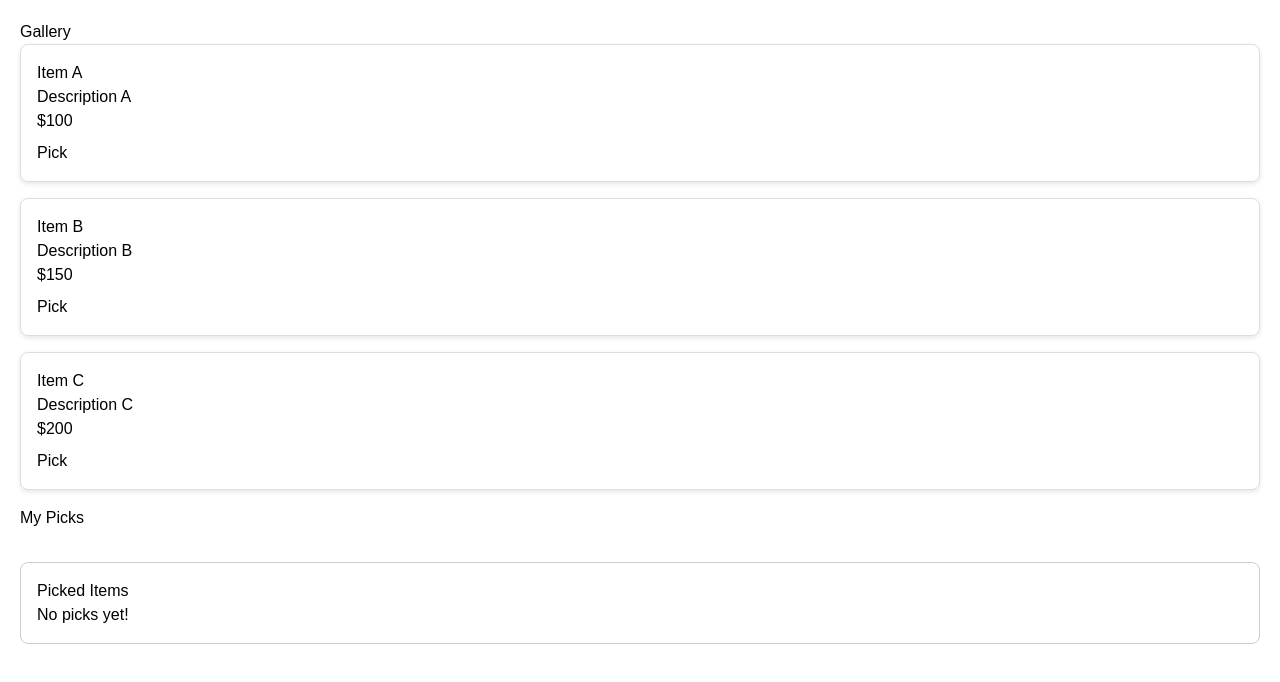
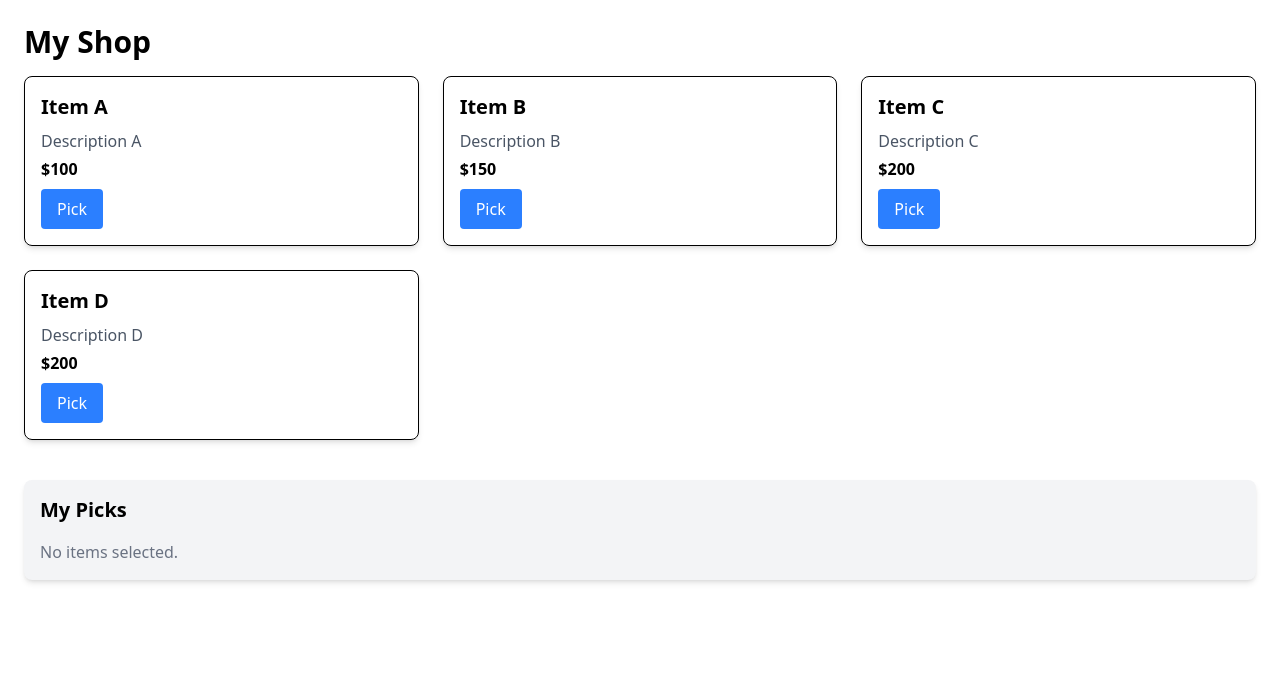
Before and after one commit to devovi2024/gallery-with-react, a React (Vite) app: page / in a window 1280 px wide. Shown: the top 682 px of the page. Built offline with nearby package versions, Linux system fonts and the light colour scheme.

Commit message:
items render

```diff
--- a/package.json
+++ b/package.json
@@ -14,6 +14,7 @@
     "prop-types": "^15.8.1",
     "react": "^19.0.0",
     "react-dom": "^19.0.0",
+    "react-router-dom": "^7.5.0",
     "react-toastify": "^11.0.5",
     "tailwindcss": "^4.1.3"
   },
--- a/public/dataset.json
+++ b/public/dataset.json
@@ -1,5 +1,6 @@
 [
   { "id": 1, "name": "Item A", "description": "Description A", "price": 100 },
   { "id": 2, "name": "Item B", "description": "Description B", "price": 150 },
-  { "id": 3, "name": "Item C", "description": "Description C", "price": 200 }
+  { "id": 3, "name": "Item C", "description": "Description C", "price": 200 },
+  { "id": 4, "name": "Item D", "description": "Description D", "price":200 }
 ]
--- a/src/App.jsx
+++ b/src/App.jsx
@@ -1,44 +1,14 @@
-import { useEffect, useState } from "react";
-import ItemCollection from "./components/ItemCollection";
-import MyPicks from "./components/MyPicks";
-import { ToastContainer, toast } from 'react-toastify';
-import 'react-toastify/dist/ReactToastify.css';
+import React from 'react';
+import { BrowserRouter as Router, Route, Routes } from 'react-router-dom';
+import Home from './pages/Home';
 
 function App() {
-  const [items, setItems] = useState([]);
-  const [picks, setPicks] = useState([]);
-  const [disabledItems, setDisabledItems] = useState(new Set());
-
-  useEffect(() => {
-    const fetchData = async () => {
-      try {
-        const response = await fetch('/dataset.json');
-        const data = await response.json();
-        setItems(data);
-      } catch (error) {
-        console.error("Error fetching dataset", error);
-      }
-    };
-
-    fetchData();
-  }, []);
-
-  const handlePick = (item) => {
-    if (!picks.some(p => p.id === item.id)) {
-      setPicks([...picks, item]);
-      setDisabledItems(new Set(disabledItems.add(item.id)));
-      toast.success(`${item.name} has been picked!`, { position: "top-right" });
-    }
-  };
-
   return (
-    <div style={{ fontFamily: 'Arial, sans-serif', margin: '20px' }}>
-      <h1>Gallery</h1>
-      <ItemCollection items={items} onPick={handlePick} disabledItems={disabledItems} />
-      <h2>My Picks</h2>
-      <MyPicks picks={picks} />
-      <ToastContainer />
-    </div>
+    <Router>
+      <Routes>
+        <Route path="/" element={<Home />} />
+      </Routes>
+    </Router>
   );
 }
 
--- /dev/null
+++ b/src/api/api.js
@@ -0,0 +1,12 @@
+export const fetchItems = async () => {
+    try {
+      const response = await fetch('/dataset.json');
+      if (!response.ok) {
+        throw new Error('Network response was not ok');
+      }
+      const data = await response.json();
+      return data;
+    } catch (error) {
+      throw new Error('Error fetching dataset');
+    }
+  };
--- a/src/components/CardView.jsx
+++ b/src/components/CardView.jsx
@@ -1,33 +1,28 @@
 import React from 'react';
-import { itemPropTypes } from '../propTypes';
+import PropTypes from 'prop-types';
 
-const cardStyle = {
-  border: '1px solid #ddd',
-  borderRadius: '8px',
-  padding: '1rem',
-  boxShadow: '0 2px 5px rgba(0,0,0,0.1)',
-  marginBottom: '1rem',
-};
-
-const CardView = ({ item, onPick, disabled }) => {
+const CardView = ({ title, description, price, buttonText, onButtonClick }) => {
   return (
-    <div style={cardStyle}>
-      <h2>{item.name}</h2>
-      <p>{item.description || "No description"}</p>
-      <p>{item.price ? `$${item.price}` : "Price not listed"}</p>
+    <div className="border rounded-lg shadow-md p-4 w-full">
+      <h2 className="text-xl font-semibold mb-2">{title}</h2>
+      <p className="text-gray-600 mb-1">{description || 'No description'}</p>
+      <p className="font-bold mb-2">{price ? `$${price}` : 'Price not listed'}</p>
       <button
-        onClick={() => onPick(item)}
-        disabled={disabled}
-        style={{ marginTop: '0.5rem', cursor: disabled ? 'not-allowed' : 'pointer' }}
+        onClick={onButtonClick}
+        className="bg-blue-500 text-white px-4 py-2 rounded hover:bg-blue-600"
       >
-        {disabled ? "Already Picked" : "Pick"}
+        {buttonText || 'Action'}
       </button>
     </div>
   );
 };
 
 CardView.propTypes = {
-  item: itemPropTypes,
+  title: PropTypes.string.isRequired,
+  description: PropTypes.string,
+  price: PropTypes.oneOfType([PropTypes.string, PropTypes.number]),
+  buttonText: PropTypes.string,
+  onButtonClick: PropTypes.func.isRequired,
 };
 
 export default CardView;
--- a/src/components/ItemCollection.jsx
+++ b/src/components/ItemCollection.jsx
@@ -1,24 +1,29 @@
 import React from 'react';
+import PropTypes from 'prop-types';
 import CardView from './CardView';
-import { itemArrayPropTypes } from '../propTypes';
 
-const ItemCollection = ({ items, onPick, disabledItems }) => {
+const ItemCollection = ({ items, renderCard }) => {
   return (
-    <div>
-      {items.map((item, index) => (
-        <CardView
-          key={index}
-          item={item}
-          onPick={onPick}
-          disabled={disabledItems.has(item.id)}
-        />
-      ))}
+    <div className="grid grid-cols-1 sm:grid-cols-2 md:grid-cols-3 gap-6">
+      {items.map((item, index) =>
+        renderCard ? renderCard(item, index) : (
+          <CardView
+            key={index}
+            title={item.name}
+            description={item.description}
+            price={item.price}
+            buttonText="Pick"
+            onButtonClick={() => alert(`Picked ${item.name}`)} // Replace with actual function
+          />
+        )
+      )}
     </div>
   );
 };
 
 ItemCollection.propTypes = {
-  items: itemArrayPropTypes,
+  items: PropTypes.array.isRequired,
+  renderCard: PropTypes.func,
 };
 
 export default ItemCollection;
--- a/src/components/MyPicks.jsx
+++ b/src/components/MyPicks.jsx
@@ -1,43 +1,25 @@
 import React from 'react';
-import { itemArrayPropTypes } from '../propTypes';
+import PropTypes from 'prop-types';
 
-const MyPicks = ({ picks }) => {
-  const totalPrice = picks.reduce((sum, item) => sum + (item.price || 0), 0);
+const MyPicks = ({ items, renderItem }) => {
+  if (items.length === 0) {
+    return <p className="text-gray-500">No items selected.</p>;
+  }
 
   return (
-    <div style={{ marginTop: '2rem', padding: '1rem', border: '1px solid #ccc', borderRadius: '8px' }}>
-      <h3>Picked Items</h3>
-      {picks.length === 0 ? (
-        <p>No picks yet!</p>
-      ) : (
-        <>
-
-          {picks.map((item, index) => (
-            <div key={index} style={{ marginBottom: '1rem', display: 'flex', alignItems: 'center' }}>
-              <img
-                src={item.image}
-                alt={item.name}
-                style={{ width: '100px', height: '100px', objectFit: 'cover', borderRadius: '8px', marginRight: '1rem' }}
-              />
-              <div>
-                <h4>{item.name}</h4>
-                <p>{item.price ? `$${item.price}` : "Price not listed"}</p>
-              </div>
-            </div>
-          ))}
-
-
-          <div style={{ marginTop: '1rem', fontWeight: 'bold' }}>
-            <h4>Total Price: ${totalPrice.toFixed(2)}</h4>
-          </div>
-        </>
-      )}
-    </div>
+    <ul className="list-disc pl-5">
+      {items.map((item) => (
+        <li key={item.id}>
+          {renderItem ? renderItem(item) : item.name}
+        </li>
+      ))}
+    </ul>
   );
 };
 
 MyPicks.propTypes = {
-  picks: itemArrayPropTypes,
+  items: PropTypes.array.isRequired,
+  renderItem: PropTypes.func,
 };
 
 export default MyPicks;
--- /dev/null
+++ b/src/pages/Home.jsx
@@ -0,0 +1,63 @@
+import React, { useEffect, useState } from 'react';
+import { fetchItems } from '../api/api';
+import ItemCollection from '../components/ItemCollection';
+import MyPicks from '../components/MyPicks';
+import CardView from '../components/CardView';
+
+const Home = () => {
+  const [items, setItems] = useState([]);
+  const [pickedItems, setPickedItems] = useState([]);
+  const [loading, setLoading] = useState(true);
+  const [error, setError] = useState(null);
+
+  useEffect(() => {
+    const loadItems = async () => {
+      try {
+        const data = await fetchItems();
+        setItems(data);
+      } catch (err) {
+        setError(err.message);
+      } finally {
+        setLoading(false);
+      }
+    };
+    loadItems();
+  }, []);
+
+  const handlePick = (item) => {
+    if (!pickedItems.find(p => p.id === item.id)) {
+      setPickedItems([...pickedItems, item]);
+    }
+  };
+
+  const renderPickedItem = (item) => <div>{item.name}</div>;
+
+  if (loading) return <div className="text-center py-10">Loading...</div>;
+  if (error) return <div className="text-center py-10 text-red-500">{error}</div>;
+
+  return (
+    <div className="p-6">
+      <h1 className="text-3xl font-bold mb-4">My Shop</h1>
+      <ItemCollection
+        items={items}
+        renderCard={(item, index) => (
+          <CardView
+            key={index}
+            title={item.name}
+            description={item.description}
+            price={item.price}
+            buttonText="Pick"
+            onButtonClick={() => handlePick(item)}
+          />
+        )}
+      />
+
+      <div className="mt-10 bg-gray-100 rounded-lg shadow-md p-4">
+        <h2 className="text-xl font-semibold mb-4">My Picks</h2>
+        <MyPicks items={pickedItems} renderItem={renderPickedItem} />
+      </div>
+    </div>
+  );
+};
+
+export default Home;
```
Also changed, not shown: src/propTypes.js (deleted, +0 -10 lines), 1 other file (tests, documents, lock files or other folders).
